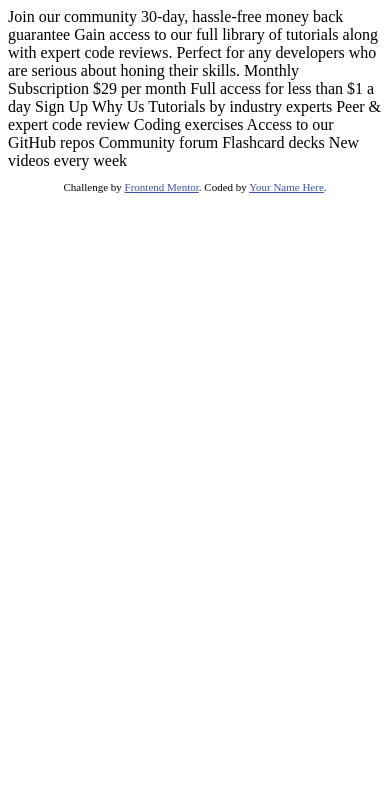
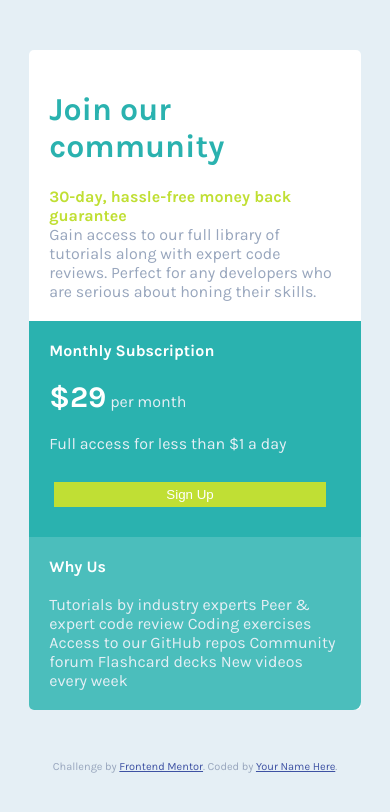
Before and after one commit to Jitesh117/single-price-grid-component, a plain HTML site: page index.html in a window 390 px wide. Drawn offline with Linux system fonts and the light colour scheme.

Commit message:
completed the mobile layout

```diff
--- a/index.html
+++ b/index.html
@@ -5,7 +5,10 @@
   <meta name="viewport" content="width=device-width, initial-scale=1.0"> <!-- displays site properly based on user's device -->
 
   <link rel="icon" type="image/png" sizes="32x32" href="./images/favicon-32x32.png">
-
+  <link rel="stylesheet" href="style.css">
+  <link rel="preconnect" href="https://fonts.googleapis.com">
+<link rel="preconnect" href="https://fonts.gstatic.com" crossorigin>
+<link href="https://fonts.googleapis.com/css2?family=Karla:wght@400;700&family=Open+Sans&display=swap" rel="stylesheet">
   <title>Frontend Mentor | Single Price Grid Component</title>
 
   <!-- Feel free to remove these styles or customise in your own stylesheet 👍 -->
@@ -15,23 +18,34 @@
   </style>
 </head>
 <body>
-  Join our community
+  <main>
+    <div class="top">
+     <h1> Join our community</h1>
 
-  30-day, hassle-free money back guarantee
-
+     <span class="yellow"> 30-day, hassle-free money back guarantee</span>
+      <br>
       Gain access to our full library of tutorials along with expert code reviews.
       Perfect for any developers who are serious about honing their skills.
 
-  Monthly Subscription
+    </div>
+    <div class="bottom">
+     <div class="dgreen">
+     <span> Monthly Subscription</span>
+      <br>
+      <br>
+     <span class="dollar"> &dollar;29</span> per month
+      <br>
+      <br>
+      Full access for less than &dollar;1 a day
+      <br>
+      <br>
+     <button> Sign Up</button>
+     </div>
+     <div class="lgreen">
 
-  &dollar;29 per month
-
-  Full access for less than &dollar;1 a day
-
-  Sign Up
-
-  Why Us
-
+      <span>Why Us</span>
+      <br>
+      <br>
       Tutorials by industry experts
       Peer &amp; expert code review
       Coding exercises
@@ -39,7 +53,10 @@
       Community forum
       Flashcard decks
       New videos every week
+     </div>
 
+    </div>
+  </main>
   <footer>
     <p class="attribution">
       Challenge by <a href="https://www.frontendmentor.io?ref=challenge" target="_blank">Frontend Mentor</a>.
--- /dev/null
+++ b/style.css
@@ -0,0 +1,71 @@
+*{
+    box-sizing: border-box;
+}
+:root{
+    --cyan: hsl(179, 62%, 43%);
+    --byellow: hsl(71, 73%, 54%);
+    --lgrey: hsl(204, 43%, 93%);
+    --gblue: hsl(218, 22%, 67%);
+    --lgreen: hsl(179, 47%, 52%);
+}
+body{
+    font-family: 'karla';
+    margin: 0;
+    padding: 0;
+    background-color: var(--lgrey);
+    color: var(--gblue);
+    font-size: 16px;
+}
+h1{
+    color: var(--cyan);
+}
+.yellow{
+    color:var(--byellow);
+    /* margin-bottom: 10px; */
+}
+button{
+    border: none;
+    background-color: var(--byellow);
+    color: white;
+    padding:5px ;
+    width: calc(100% - 20px);
+    margin:  10px 5px;
+}
+span{
+    color: white;
+    font-weight: 700;
+}
+.dgreen{
+    background-color: var(--cyan);
+    color: var(--lgrey);
+}
+.lgreen{
+    background-color: var(--lgreen);
+    color: var(--lgrey);
+    border-radius: 0 0 8px 5px;
+}
+
+@media screen and (max-width:500px) {
+    main{
+        width: 85%;
+        display: flex;
+        flex-direction: column;
+        background-color: white;
+        margin: 50px auto;
+        border-radius: 5px;
+    }
+    .top{
+        padding: 20px 20px;
+    }
+   .lgreen{
+     padding:20px 20px;
+     /* padding-right: 40px; */
+   }
+   .dgreen{
+       padding: 20px 20px;
+   }
+   .dollar{
+       font-size: 30px;
+   }
+
+}
```
Lines whose indentation alone changed are shown as unchanged.
